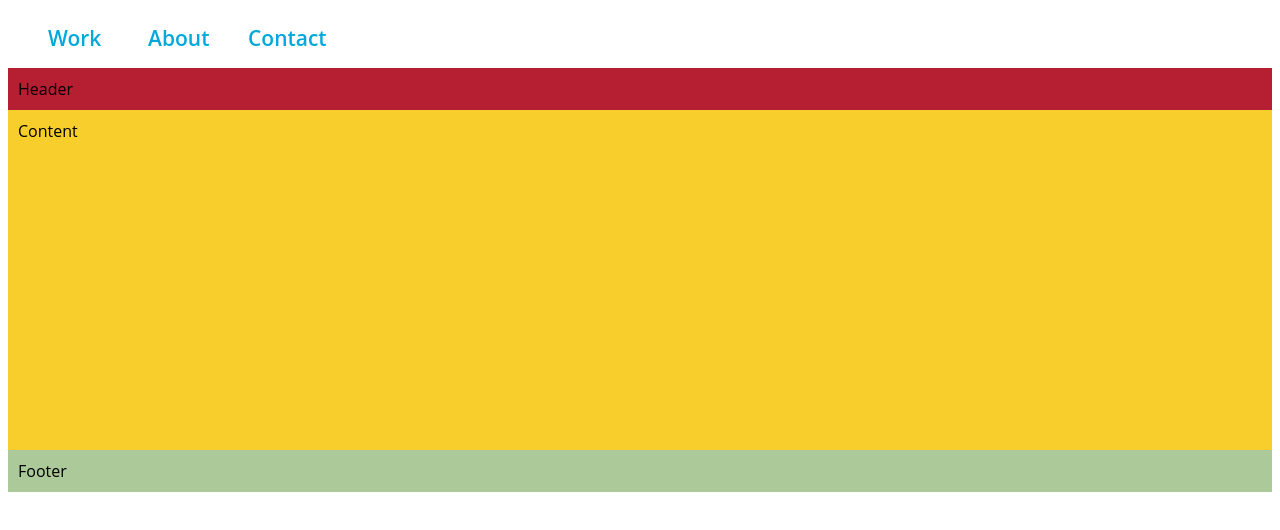
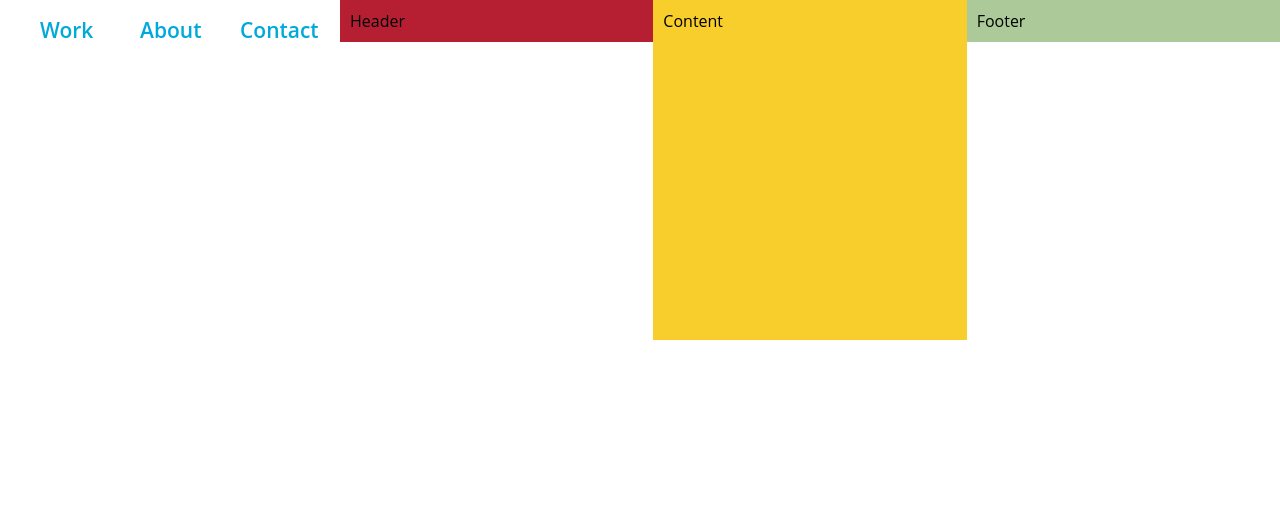
Before and after one commit to ASDAlexey/flexbox, a website: page index.html in a window 1280 px wide. Drawn offline with Linux system fonts and the light colour scheme.

Commit message:
#3 align

```diff
--- a/styles/styles.scss
+++ b/styles/styles.scss
@@ -1,12 +1,25 @@
 $white: #fff;
 $black: #000;
 $blue: #00a9d9;
+
+html,
+body {
+  height: 100%;
+  margin: 0;
+}
 
 body {
   background-color: $white;
   font-family: 'Open Sans', sans-serif;
   display: flex;
-  flex-direction: column;
+  //flex-direction: column;
+  flex-direction: row;
+  //justify-content: space-between; // flex-start / center / flex-end / space-between / space-around
+  align-items: flex-start;
+
+  > * {
+    flex: 1;
+  }
 }
 
 .main-nav {
```
Also changed, not shown: styles/styles.css.
